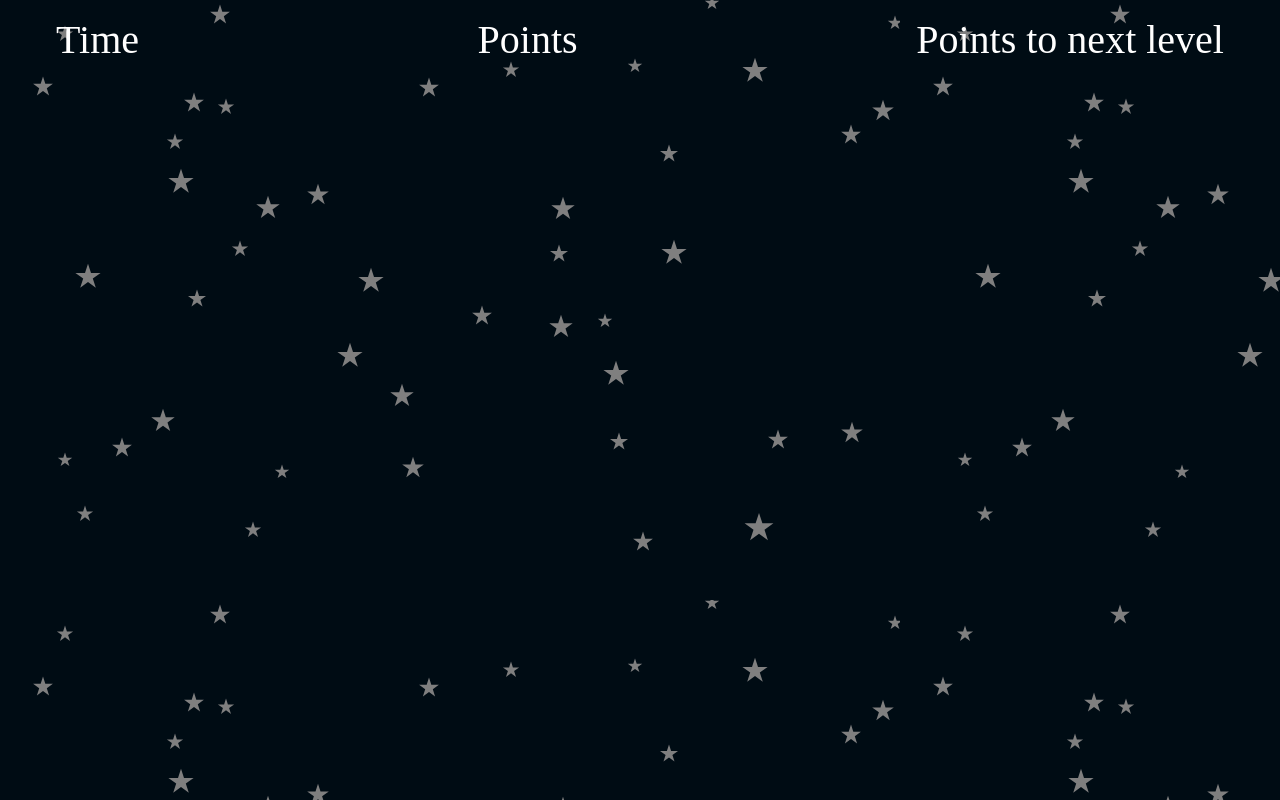
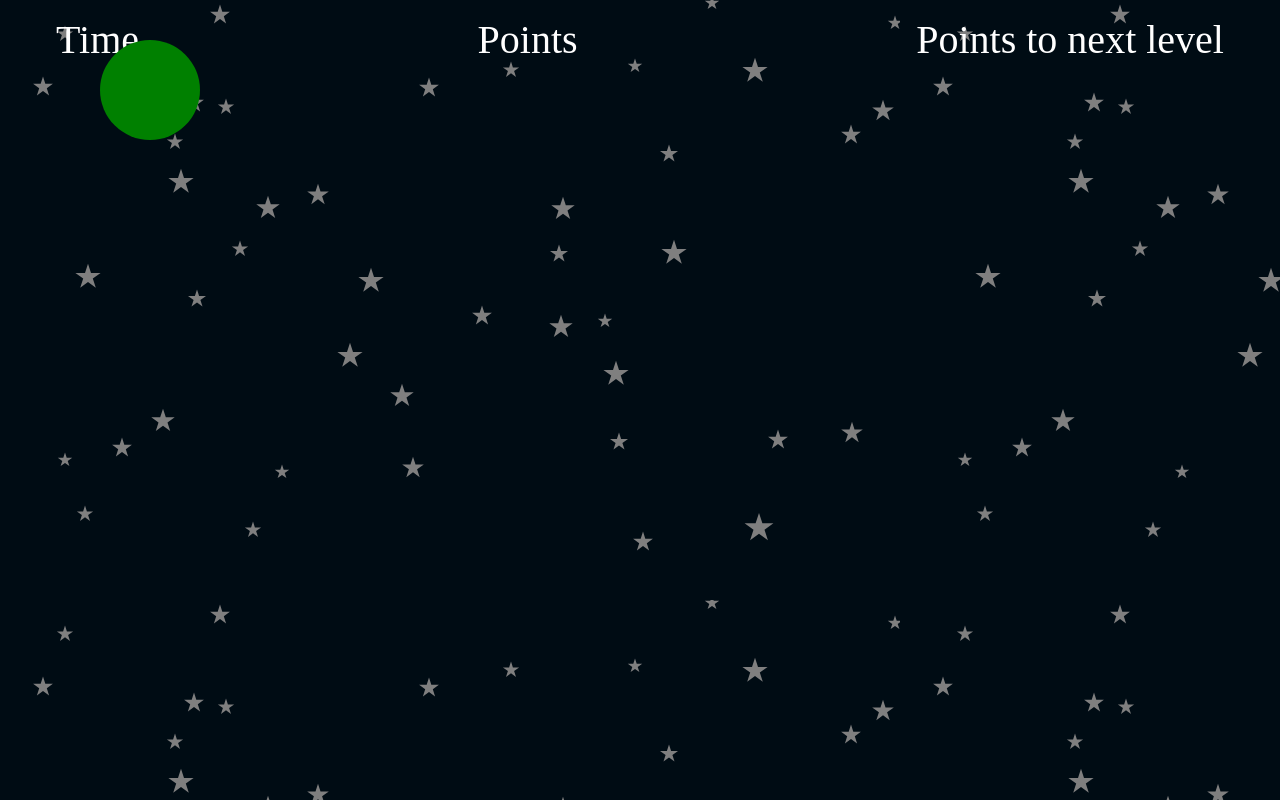
Before and after one commit to GrzegorzBanaszak/caught-ball, a React (Create React App) app: page / in a window 1280 px wide. Built offline with nearby package versions, Linux system fonts and the light colour scheme; a web font is replaced by a local one.

Commit message:
Create ball style

```diff
--- a/package.json
+++ b/package.json
@@ -40,5 +40,8 @@
       "last 1 firefox version",
       "last 1 safari version"
     ]
+  },
+  "devDependencies": {
+    "styled-components": "^5.3.5"
   }
 }
--- a/src/components/Ball.tsx
+++ b/src/components/Ball.tsx
@@ -1,13 +1,29 @@
-import React from 'react'
-
-interface IBall {
-    children: React.ReactNode
+import React from "react";
+import styled from "styled-components";
+import "../styles/ball.css";
+interface IBallProps {
+  children: React.ReactNode;
 }
 
-const Ball = ({children}:IBall):JSX.Element => {
-  return (
-    <div>Ball</div>
-  )
+interface IBallElementProps {
+  size: number;
+  positionX: number;
+  positionY: number;
+  color: string;
 }
+const BallElement = styled.div<IBallElementProps>`
+  width: ${(props) => `${props.size}px`};
+  height: ${(props) => `${props.size}px`};
+  border-radius: 50%;
+  background-color: ${(props) => `${props.color}`};
+  position: absolute;
+  z-index:3 ;
+  top: ${(props) => `${props.positionX}px`};
+  left: ${(props) => `${props.positionY}px`};
+`;
 
-export default Ball
+const Ball = (): JSX.Element => {
+  return <BallElement size={100} positionX={40} positionY={100} color={"green"}></BallElement>;
+};
+
+export default Ball;
--- a/src/components/Canvas.tsx
+++ b/src/components/Canvas.tsx
@@ -1,11 +1,13 @@
 import React from 'react'
 import bg from '../assets/bg-canvas.svg'
 import "../styles/canvas.css"
+import Ball from './Ball'
 import Navigation from './Navigation'
-const Canvas = ():JSX.Element => {
+const Canvas: React.FC = ():JSX.Element => {
   return (
     <main style={{backgroundImage:`url(${bg})`}} className="canvas-container">
         <Navigation/>
+        <Ball/>
     </main>
   )
 }
```
Also changed, not shown: src/styles/ball.css (added), 1 other file (tests, documents, lock files or other folders).
